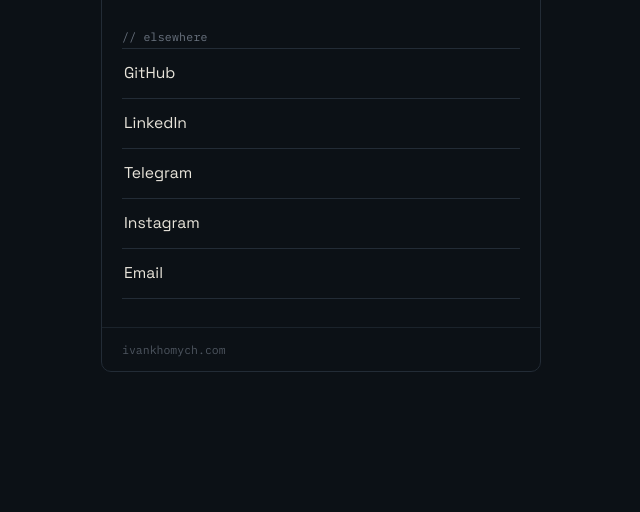
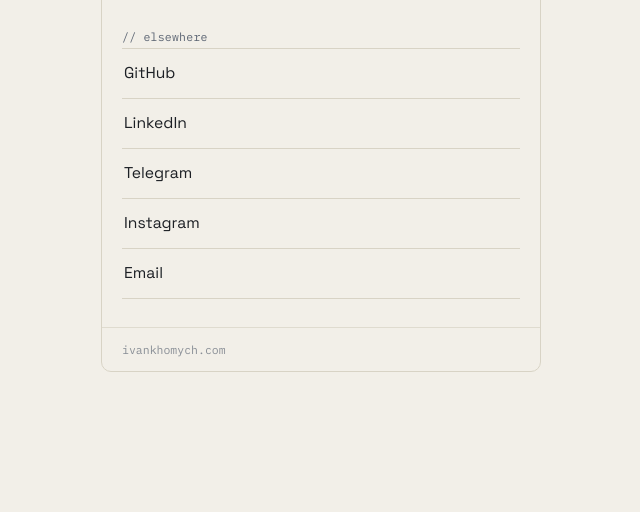
Before and after one commit to Khomychh/ivankhomych, a plain HTML site: page index.html in a window 1280 px wide. Shown: the part 288-800 px from the top of the page, without its empty margins (319-959 px from the left). Drawn offline with Linux system fonts and the light colour scheme.

Commit message:
add white mode support in index.html

```diff
--- a/index.html
+++ b/index.html
@@ -3,6 +3,7 @@
 <head>
 <meta charset="utf-8">
 <meta name="viewport" content="width=device-width, initial-scale=1">
+<meta name="color-scheme" content="light dark">
 <title>Ivan Khomych</title>
 <meta name="description" content="Ivan Khomych — Python Developer.">
 <link rel="icon" href="data:,">
@@ -17,6 +18,17 @@
     --text-dim: #6b7480;
     --amber: #e0a458;
     --teal: #8fb8b0;
+  }
+
+  @media (prefers-color-scheme: light) {
+    :root {
+      --bg: #f2efe8;
+      --panel-line: #d8d3c5;
+      --text: #1c1f24;
+      --text-dim: #5b6472;
+      --amber: #b8722c;
+      --teal: #2f7a70;
+    }
   }
 
   * { box-sizing: border-box; }
```
